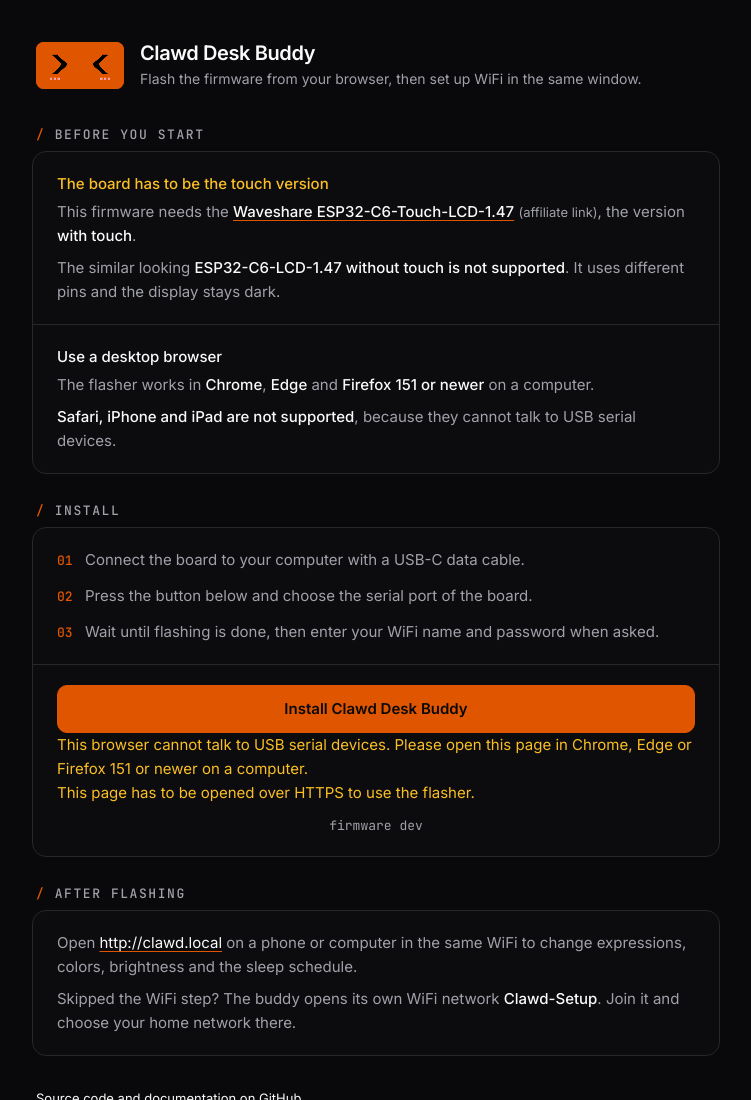
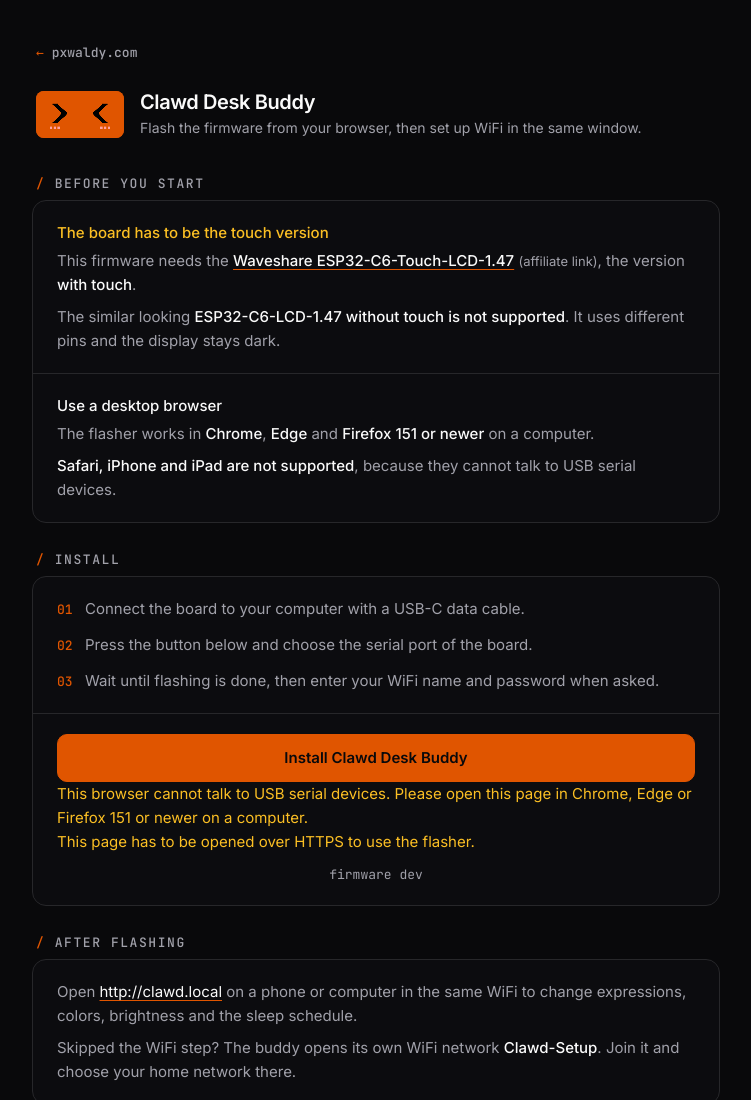
Before and after one commit to PXWaldy/clawd-desk-buddy, a plain HTML site: page flasher/public/index.html in a window 1280 px wide. Shown: the top 1100 px of the page, without its empty margins (264-1015 px from the left). Drawn offline with Linux system fonts and the light colour scheme; files whose address does not match are found by name.

Commit message:
Add a link to pxwaldy.com above the flasher header
Co-Authored-By: Claude Fable 5.2 <noreply@anthropic.com>

```diff
--- a/flasher/public/index.html
+++ b/flasher/public/index.html
@@ -37,6 +37,11 @@ body {
   -webkit-font-smoothing: antialiased;
 }
 main { max-width: 720px; margin: 0 auto; padding: 40px 16px 64px; display: grid; gap: 16px; }
+
+/* ---- link back to the main site */
+.home { justify-self: start; margin: 0 4px 8px; font: 500 13px/1 var(--mono); color: var(--muted-foreground); text-decoration: none; padding: 6px 0; }
+.home::before { content: "\2190\00a0"; color: var(--primary); }
+.home:hover { color: var(--foreground); }
 
 /* ---- header */
 header { display: flex; align-items: center; gap: 16px; padding: 0 4px 8px; }
@@ -88,6 +93,7 @@ footer p { margin-bottom: 6px; }
 </head>
 <body>
 <main>
+  <a class="home" href="/">pxwaldy.com</a>
   <header>
     <canvas class="face" id="face" width="320" height="172" aria-hidden="true"></canvas>
     <div>
```
